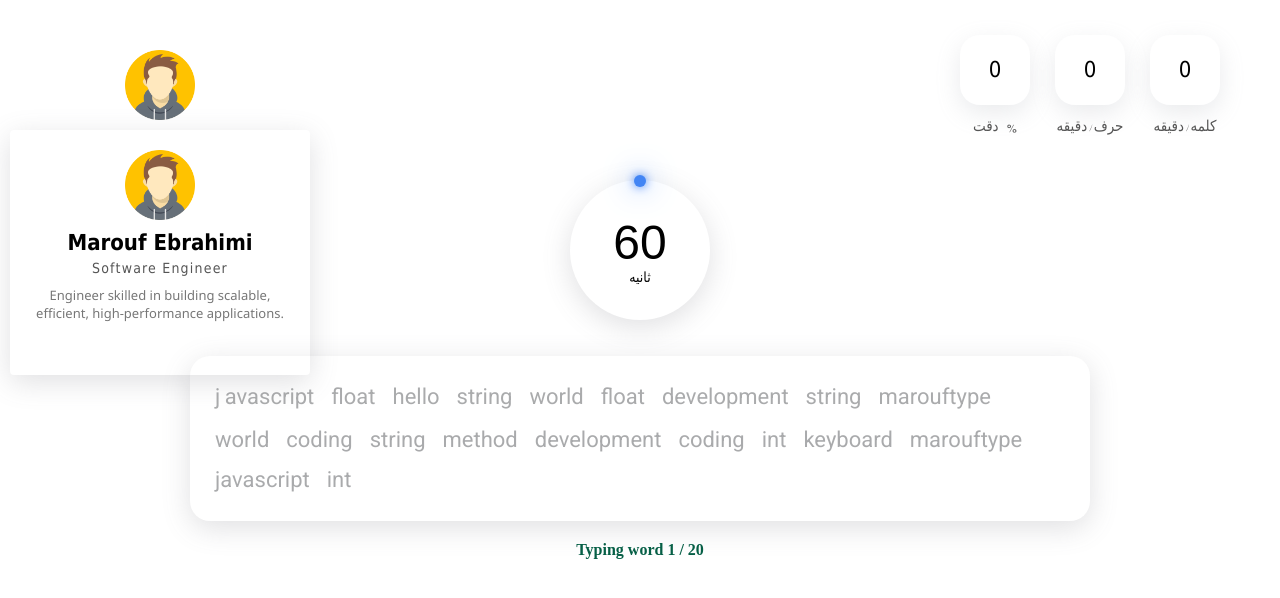
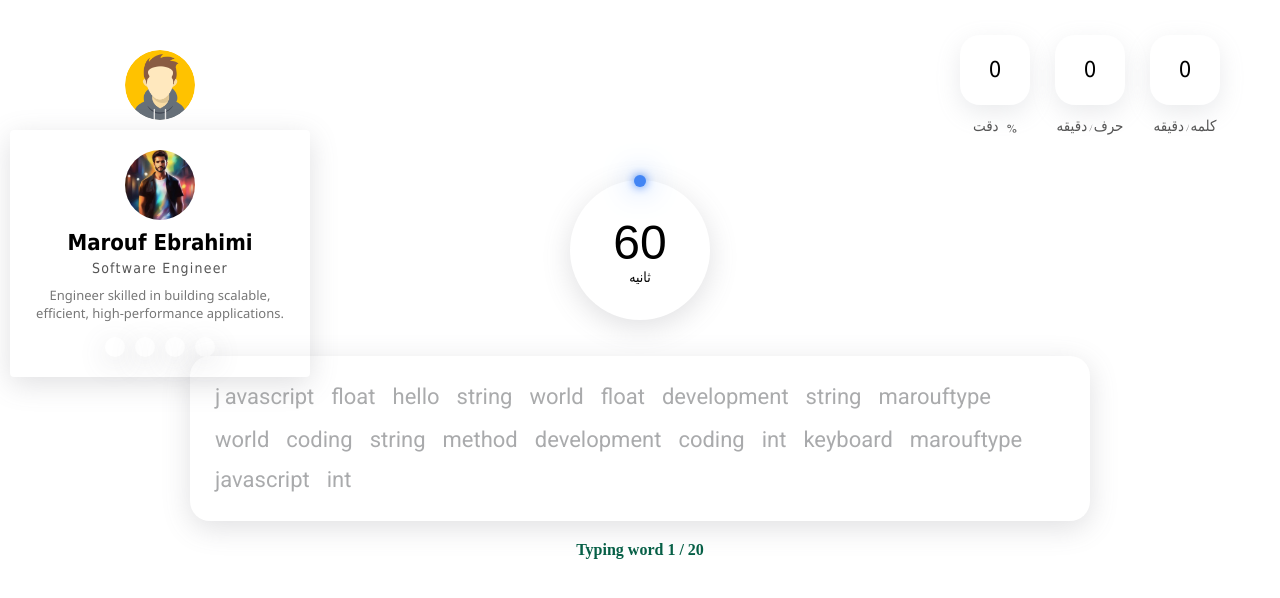
Before and after one commit to MaroufEbrahimi/marouftype, a React (Vite) app: page / in a window 1280 px wide. Both pictures are taken after a click on the element 160 px from the left and 85 px from the top of the page. Shown: the top 598 px of the page. Built offline with nearby package versions, Linux system fonts and the light colour scheme.

Commit message:
developer profile changed

```diff
--- a/src/components/Profile/Profile.css
+++ b/src/components/Profile/Profile.css
@@ -2,6 +2,7 @@
 .profile_inner_box img {
   width: 70px;
   height: 70px;
+  border-radius: 50px;
 }
 .profile_box {
   position: relative;
@@ -46,3 +47,23 @@
   font-family: "Segoe UI", Tahoma, Geneva, Verdana, sans-serif;
   direction: ltr;
 }
+
+.profile_social a {
+  color: var(--main-color);
+  font-size: 16px;
+  padding: 10px;
+  border-radius: 20px;
+  box-shadow: var(--gen-box-shadow);
+  transition: all 0.3s ease-in-out;
+  text-decoration: none;
+  display: flex;
+  align-items: center;
+  justify-content: center;
+}
+
+.profile_social a:hover {
+  background: var(--main-color);
+  color: #fff;
+  transform: translateY(-5px) scale(1.01);
+  box-shadow: 0 6px 12px rgba(0, 0, 0, 0.2);
+}
--- a/src/components/Profile/Profile.tsx
+++ b/src/components/Profile/Profile.tsx
@@ -1,5 +1,6 @@
 import "./Profile.css";
 import profile from "../../assets/img/profile_avatar.png";
+import marouf from "../../assets/img/marouf.jpeg";
 import { useEffect, useRef, useState } from "react";
 import * as Icon from "react-bootstrap-icons";
 
@@ -39,7 +40,7 @@ const Profile = () => {
       {profileBox && (
         <div className="profile_box" ref={boxRef}>
           <div className="profile_inner_box">
-            <img src={profile} alt="profile avatar" />
+            <img src={marouf} alt="profile avatar" />
             <h3>Marouf Ebrahimi</h3>
             <h4>Software Engineer</h4>
             <p>
@@ -47,17 +48,26 @@ const Profile = () => {
               applications.
             </p>
 
-            <div className="profile_social dis_f gap_15">
-              <a href="">
+            <div className="profile_social dis_f gap_10">
+              <a
+                href="https://www.linkedin.com/in/maroufebrahimi/"
+                target="_blank"
+              >
                 <Icon.Linkedin />
               </a>
-              <a href="">
+              <a href="https://github.com/MaroufEbrahimi" target="_blank">
                 <Icon.Github />
               </a>
-              <a href="">
+              <a
+                href="https://www.instagram.com/marouf_fm?igsh=cXo4bnhxa2VrYjVt"
+                target="_blank"
+              >
                 <Icon.Instagram />
               </a>
-              <a href="">
+              <a
+                href="https://www.facebook.com/share/1HwdtUUJUF/"
+                target="_blank"
+              >
                 <Icon.Facebook />
               </a>
             </div>
```
Also changed, not shown: src/assets/img/marouf.jpeg (added).
